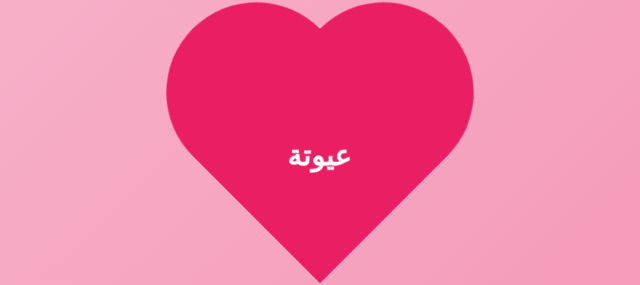
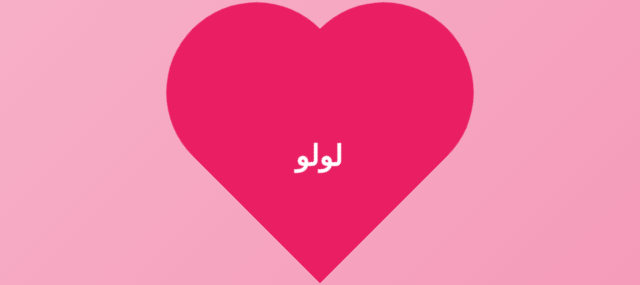
Before and after one commit to 7elwa-26/Newluloo, a plain HTML site: page next.html in a window 1280 px wide. Shown: the part 244-529 px from the top of the page, 320-960 px from the left. Drawn offline with Linux system fonts and the light colour scheme.

Commit message:
Update next.html

```diff
--- a/next.html
+++ b/next.html
@@ -64,7 +64,7 @@
 </head>
 <body>
   <div class="heart" title="انقر على القلب">
-    <div class="heart-text">عيوتة</div>
+    <div class="heart-text">لولو</div>
   </div>
 </body>
 </html>
```
